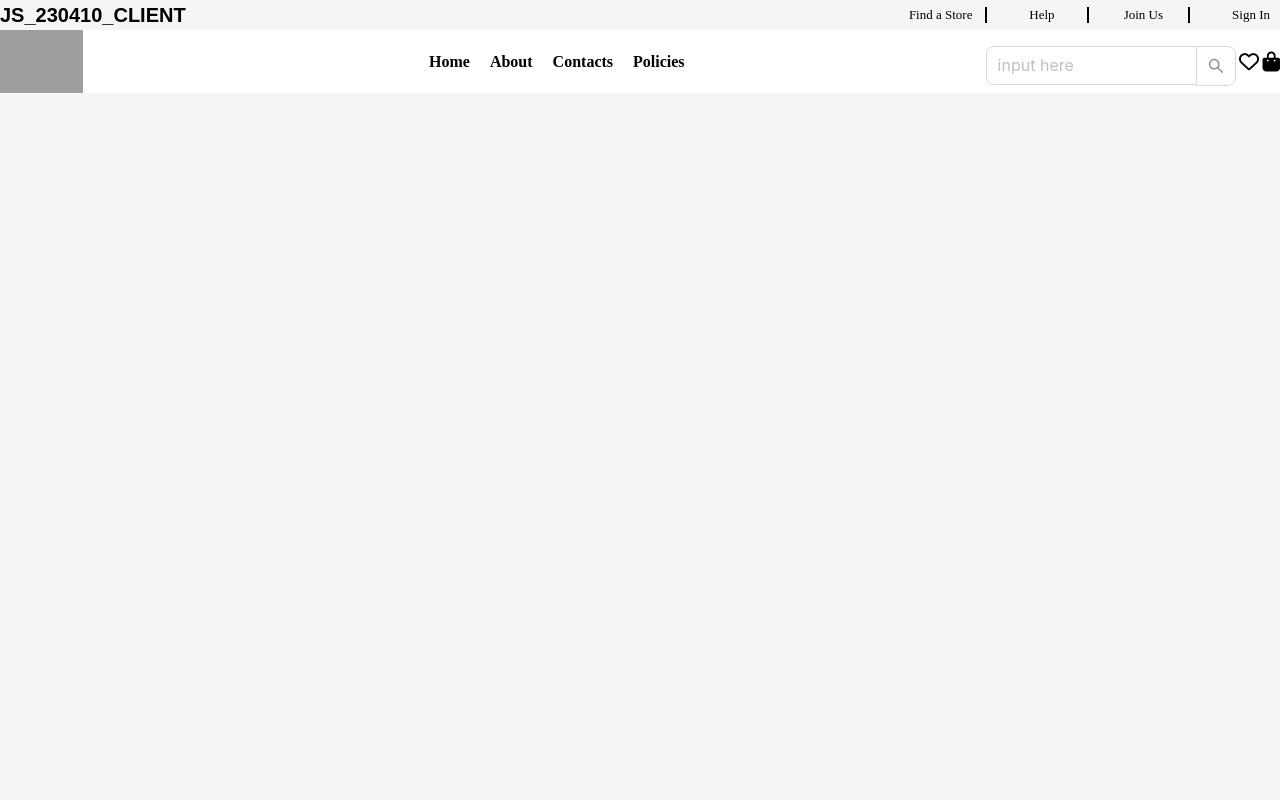
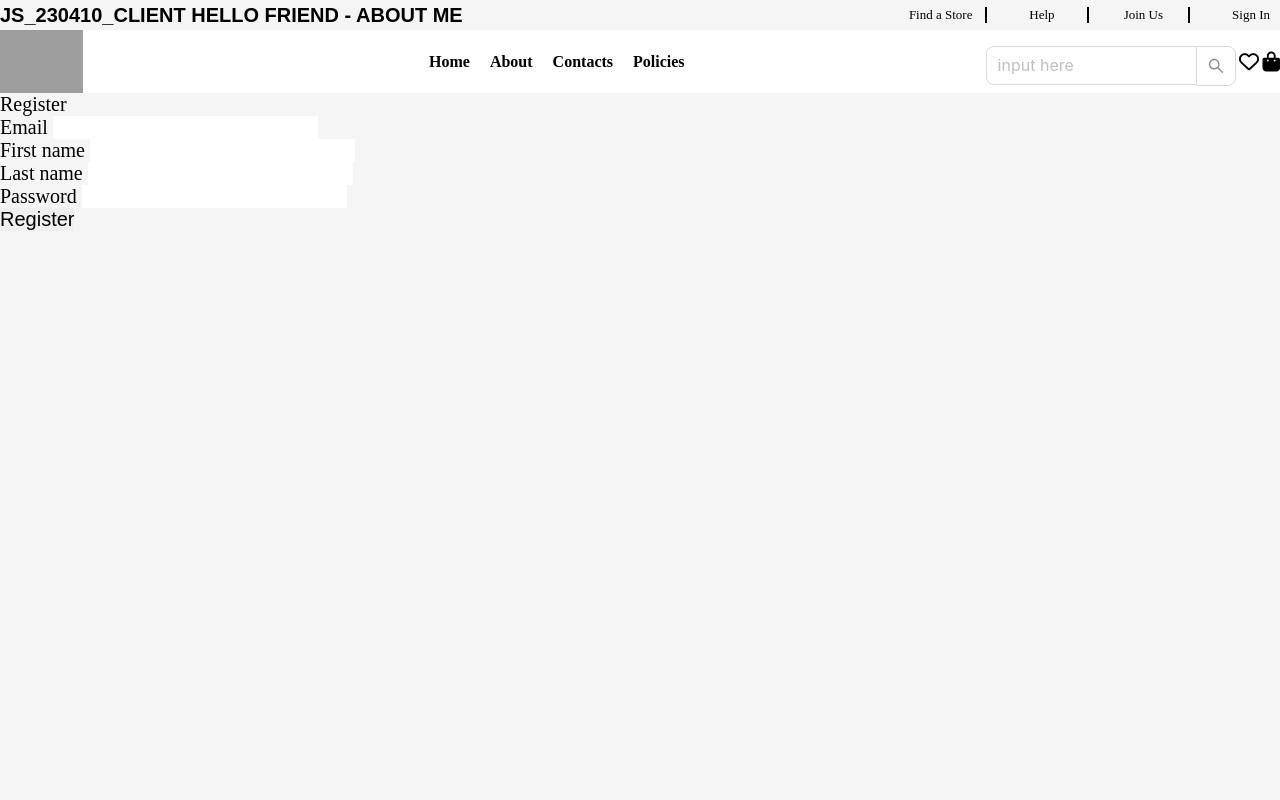
Before and after one commit to mieuteacher/js_230410_client, a React (Create React App) app: page /register in a window 1280 px wide. Shown: the top 800 px of the page. Built offline with nearby package versions, Linux system fonts and the light colour scheme; a web font is replaced by a local one.

Commit message:
finish i18n

```diff
--- /dev/null
+++ b/abc.html
@@ -0,0 +1 @@
+<form action="" enctype="text/plain"></form>
--- a/craco.config.js
+++ b/craco.config.js
@@ -10,7 +10,7 @@ module.exports = {
       '@services': path.resolve(__dirname, 'src/services'),
       '@pages': path.resolve(__dirname, 'src/pages'),
       '@scss': path.resolve(__dirname, 'src/scss/index.scss'),
-      '@api': path.resolve(__dirname, 'src/services/api/index.js'),
+      '@api': path.resolve(__dirname, 'src/services/api'),
       '@actions': path.resolve(__dirname, 'src/stores/slices')
     }
   },
--- a/package.json
+++ b/package.json
@@ -7,8 +7,10 @@
     "antd": "^5.8.0",
     "axios": "^1.4.0",
     "craco": "^0.0.3",
+    "i18next": "^23.4.1",
     "react": "^18.2.0",
     "react-dom": "^18.2.0",
+    "react-i18next": "^13.0.3",
     "react-redux": "^8.1.2",
     "react-router-dom": "^6.14.2",
     "react-scripts": "5.0.1"
--- a/src/App.jsx
+++ b/src/App.jsx
@@ -1,11 +1,18 @@
 import "./main.scss";
 import { Routes } from "react-router-dom";
-import ExampleRouteConfig from "./pages/examples/route.config";
 import { useState } from 'react';
 
 import Navbar from '@components/Navbar'
 import Footer from '@components/Footer'
+
+import { useTranslation } from "react-i18next";
+
+/* Route Config */
+import ExampleRouteConfig from "./pages/examples/route.config";
+import AuthRouteConfig from "@pages/auths/Route";
+
 function App() {
+  const { t } = useTranslation();
   const [feature, setFeature] = useState([
     "Find a Store", "Help", "Join Us", "Sign In"
   ])
@@ -14,7 +21,7 @@ function App() {
       {/* Before Nav */}
       <section className="before_nav">
         <div className="before_nav_content">
-          <h1 className="brand_name">JS_230410_CLIENT</h1>
+          <h1 className="brand_name">JS_230410_CLIENT {t("hello")}  -  {t("about")}</h1>
           <div className="feature">
               {
                 feature.map((item, index) => (
@@ -32,6 +39,8 @@ function App() {
           <Routes>
             {/* Exemple Routing */}
             {ExampleRouteConfig}
+            {/* Auth Routing */}
+            {AuthRouteConfig}
           </Routes>
         </div>
       </section>
--- a/src/index.js
+++ b/src/index.js
@@ -7,11 +7,16 @@ import store from "./stores";
 
 import { BrowserRouter } from "react-router-dom";
 
+import { I18nextProvider } from 'react-i18next';
+import i18nConfig from './languages/i18n.config';
+
 const root = ReactDOM.createRoot(document.getElementById("root"));
 root.render(
   <Provider store={store}>
-    <BrowserRouter>
-      <App />
-    </BrowserRouter>
+    <I18nextProvider i18n={i18nConfig}>
+      <BrowserRouter>
+        <App />
+      </BrowserRouter>
+    </I18nextProvider>
   </Provider>,
 );
--- /dev/null
+++ b/src/languages/en.js
@@ -0,0 +1,4 @@
+export default {
+    hello: "Hello Friend",
+    about: "About Me"
+}
--- /dev/null
+++ b/src/languages/i18n.config.js
@@ -0,0 +1,25 @@
+import i18n from 'i18next';
+import { initReactI18next } from 'react-i18next';
+import en from './en'
+import vi from './vi'
+
+function getLocalLanguage() {
+  return localStorage.getItem('language') ? localStorage.getItem('language') : 'en'
+}
+
+i18n
+  .use(initReactI18next)
+  .init({
+    lng: getLocalLanguage(),
+    fallbackLng: 'en',
+    resources: {
+      en: {
+        translation: en
+      },
+      vi: {
+        translation: vi
+      },
+    },
+  });
+
+export default i18n;
--- /dev/null
+++ b/src/languages/vi.js
@@ -0,0 +1,4 @@
+export default {
+    hello: "Chào Bạn",
+    about: "Về Tôi"
+}
--- /dev/null
+++ b/src/pages/auths/Login.jsx
@@ -0,0 +1,7 @@
+import React from 'react'
+
+export default function Login() {
+  return (
+    <div>Login</div>
+  )
+}
--- /dev/null
+++ b/src/pages/auths/Register.jsx
@@ -0,0 +1,34 @@
+import React from 'react';
+import api from '@api';
+
+export default function Register() {
+  return (
+    <div>
+      Register
+      <form onSubmit={async (e) => {
+        e.preventDefault();
+
+        let newUser = {
+          email: e.target.email.value,
+          first_name: e.target.first_name.value,
+          last_name: e.target.last_name.value,
+          password: e.target.password.value,
+        }
+
+        let result = await api.users.register(newUser)
+        console.log("result", result)
+
+      }}>
+          Email <input type="text" name='email'/>
+          <br></br>
+          First name <input type="text" name='first_name'/>
+          <br></br>
+          Last name <input type="text" name='last_name'/>
+          <br></br>
+          Password <input type="password" name='password'/>
+          <br></br>
+          <button type='submit'>Register</button>
+      </form>
+    </div>
+  )
+}
--- /dev/null
+++ b/src/pages/auths/Route.jsx
@@ -0,0 +1,9 @@
+import { Route } from "react-router-dom";
+import LazyLoad from "../../lazy_loadings/lazyLoading";
+
+export default (
+    <>
+        <Route path="/register" element={LazyLoad(() => import("./Register"))()}></Route>
+        <Route path="/login" element={LazyLoad(() => import("./Login"))()}></Route>
+    </>
+);
```
Also changed, not shown: src/pages/auths/auth.scss (added), 1 other file (tests, documents, lock files or other folders).
